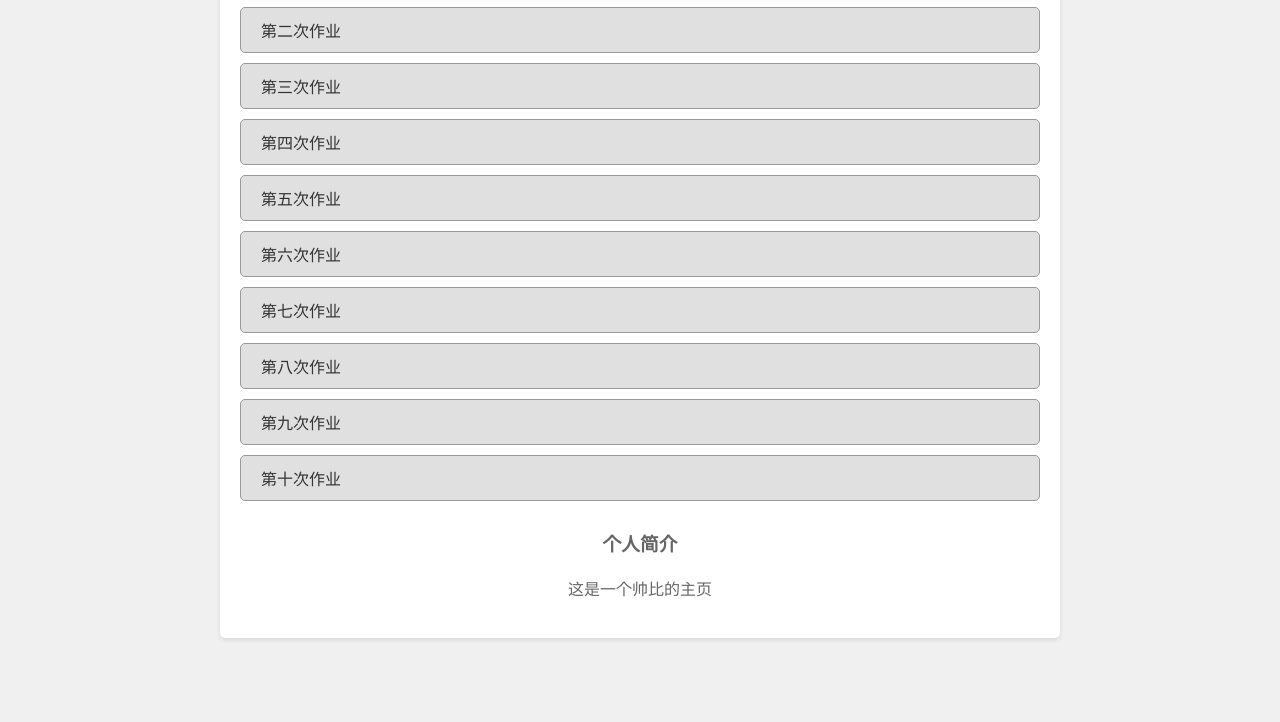
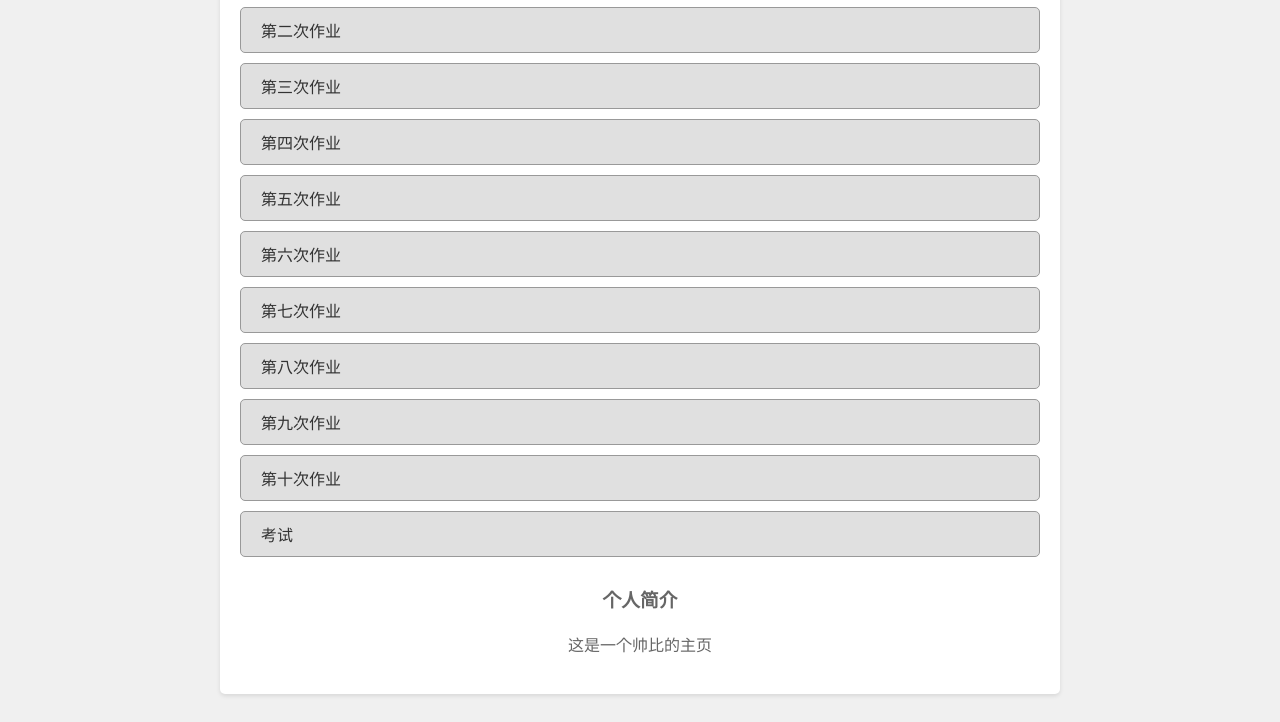
Before and after one commit to clchenlong/clchenlonggithub.io, a plain HTML site: page index.html in a window 1280 px wide. Shown: the part 202-924 px from the top of the page. Before the commit the page ends 868 px from the top, so only its background shows below. Drawn offline with Linux system fonts and the light colour scheme.

Commit message:
Update index.html

```diff
--- a/index.html
+++ b/index.html
@@ -81,6 +81,7 @@
 	    <li><a href="20213626-20231031.html">第八次作业</a></li>
 	    <li><a href="20213626-20231107.html">第九次作业</a></li>
 	    <li><a href="20213626-20231114.html">第十次作业</a></li>
+	    <li><a href="ks.html">考试</a></li>
         </ul>
 
         <!-- 新增个人简介 -->
```
